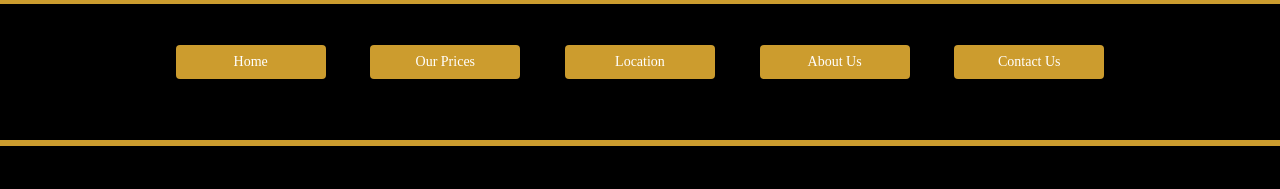
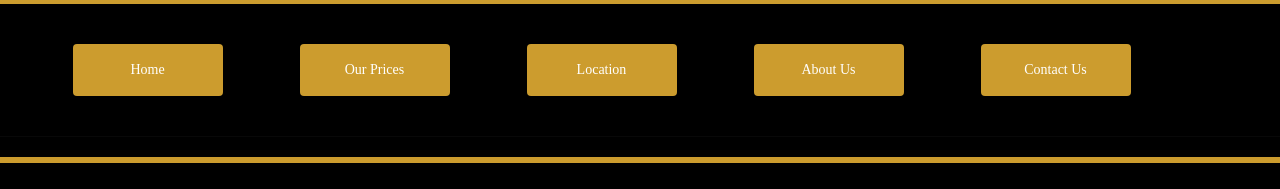
Before and after one commit to Vesss/First-Milestone-Project, a plain HTML site: page location.html in a window 1280 px wide. Shown: the part 309-498 px from the top of the page. Drawn offline with nearby package versions, Linux system fonts and the light colour scheme; a web font is replaced by a local one.

Commit message:
All of these files are getting pushed to the repository at once for the simple reason that no individual changes have been made. The changes that have affected these 4 pages all simultaneously is the new navigation menu. More details described in the styles git commit.

```diff
--- a/location.html
+++ b/location.html
@@ -22,15 +22,28 @@
         </div>
     </a>
     <hr class="divider" />
-    <div class="container-fluid">
-        <div class="row navbar">
-            <div class="col-sm-2 col-sm-offset-1"><a class="btn" href="index.html">Home</a></div>
-            <div class="col-sm-2"><a class="btn" href="prices.html">Our Prices</a></div>
-            <div class="col-sm-2"><a class="btn" href="location.html">Location</a></div>
-            <div class="col-sm-2"><a class="btn" href="about.html">About Us</a></div>
-            <div class="col-sm-2"><a class="btn" href="contact.html">Contact Us</a></div>
+    <nav class="navbar navbar-inverse navbar-static-top" role="navigation">
+        <div class="container">
+            <div class="navbar-header">
+                <button type="button" class="navbar-toggle collapsed" data-toggle="collapse" data-target="#bs-example-navbar-collapse-1">
+                    <span class="sr-only">Toggle navigation</span>
+                    <span class="icon-bar"></span>
+                    <span class="icon-bar"></span>
+                    <span class="icon-bar"></span>
+                </button>
+            </div>
+
+            <div class="collapse navbar-collapse" id="bs-example-navbar-collapse-1">
+                <ul class="nav navbar-nav">
+                    <li><a class="btn" href="index.html">Home</a></li>
+                    <li><a class="btn" href="prices.html">Our Prices</a></li>
+                    <li><a class="btn" href="location.html">Location</a></li>
+                    <li><a class="btn" href="about.html">About Us</a></li>
+                    <li><a class="btn" href="contact.html">Contact Us</a></li>
+                </ul>
+            </div>
         </div>
-    </div>
+    </nav>
 
     <hr class="divider" />
 
```
Also changed, not shown: about.html (+21 -8 lines), contact.html (+21 -8 lines), prices.html (+21 -8 lines).
